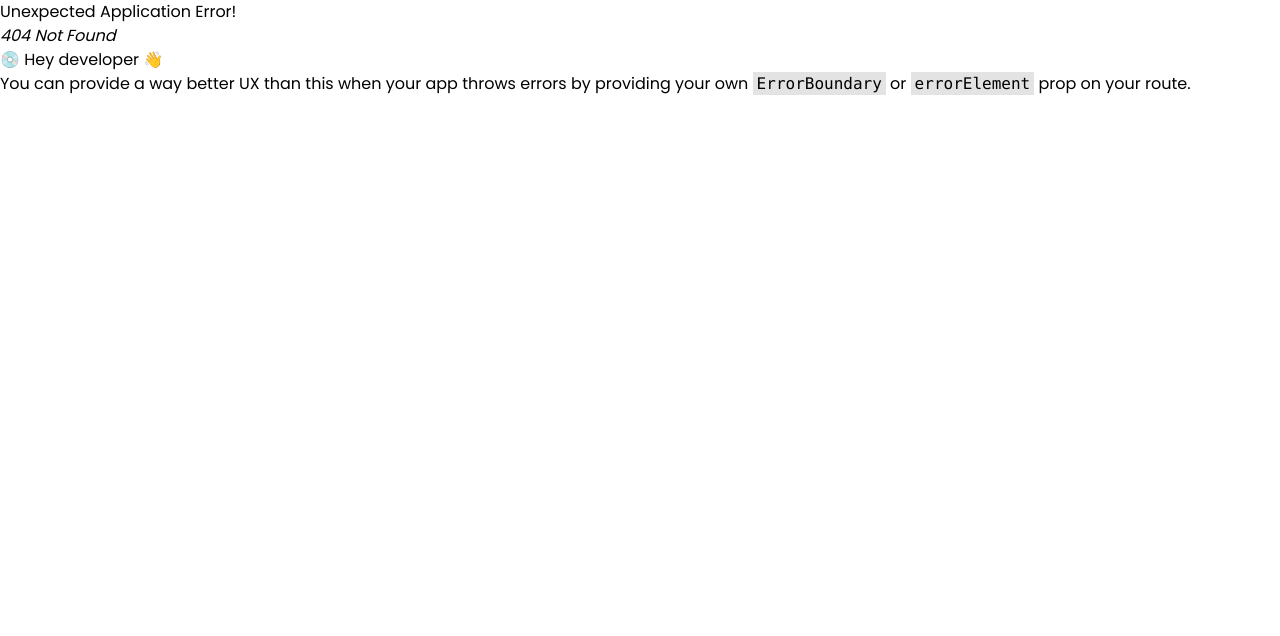
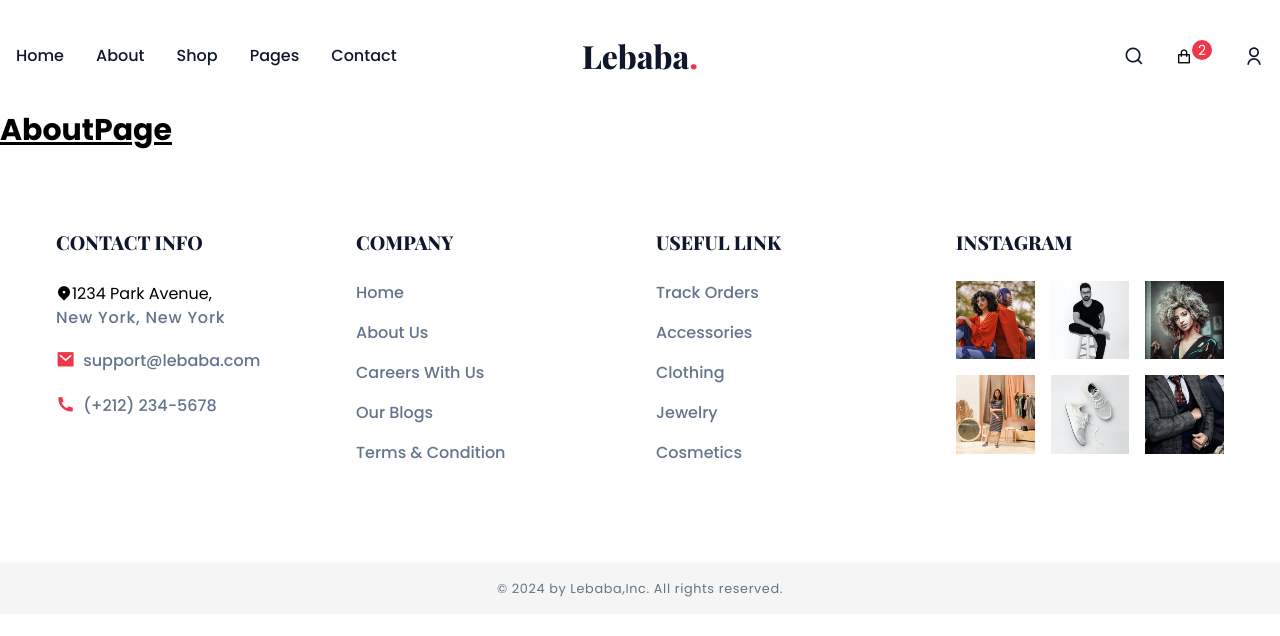
Before and after one commit to MAbdurahman/mern-lebaba-project, a React (Create React App) app in the folder frontend/: page /about in a window 1280 px wide. Before the commit this address had no page. Shown: the top 636 px of the page. Built offline with nearby package versions, Linux system fonts and the light colour scheme.

Commit message:
Add basic structure of pages, components, and sections; configure them to router

```diff
--- /dev/null
+++ b/frontend/src/components/products/SingleProductComponent.jsx
@@ -0,0 +1,9 @@
+export default function SingleProductComponent() {
+
+   return (
+      <div>
+         <h2 className='text-3xl font-bold underline'>SingleProductComponent</h2>
+      </div>
+
+   );
+}
--- a/frontend/src/layouts/FooterLayout.jsx
+++ b/frontend/src/layouts/FooterLayout.jsx
@@ -21,11 +21,9 @@ export default function FooterLayout() {
                </div>
                <p>
                   <a href="mailto:support@lebaba.com"
-                     target="_blank" className=""><span><i className="ri-mail-fill"></i></span>support@lebaba.com</a>
+                     target="_blank" rel="noreferrer"><span><i className="ri-mail-fill"></i></span>support@lebaba.com</a>
                </p>
                <p>
-
-
                   <a href="tel: 901-828-4631"><span><i className="ri-phone-fill"></i></span>(+212) 234-5678</a>
                </p>
             </div>
@@ -50,12 +48,12 @@ export default function FooterLayout() {
             <div className='footer__col'>
                <h4>INSTAGRAM</h4>
                <div className='instagram__grid'>
-                  <img src={instagramImage1} alt="instagram image" />
-                  <img src={instagramImage2} alt="instagram image" />
-                  <img src={instagramImage3} alt="instagram image" />
-                  <img src={instagramImage4} alt="instagram image" />
-                  <img src={instagramImage5} alt="instagram image" />
-                  <img src={instagramImage6} alt="instagram image" />
+                  <img src={instagramImage1} alt="instagram post" />
+                  <img src={instagramImage2} alt="instagram post" />
+                  <img src={instagramImage3} alt="instagram post" />
+                  <img src={instagramImage4} alt="instagram post" />
+                  <img src={instagramImage5} alt="instagram post" />
+                  <img src={instagramImage6} alt="instagram post" />
                </div>
             </div>
          </footer>
--- /dev/null
+++ b/frontend/src/pages/AboutPage.jsx
@@ -0,0 +1,9 @@
+export default function AboutPage() {
+
+   return (
+      <div>
+         <h2 className='text-3xl font-bold underline'>AboutPage</h2>
+      </div>
+
+   );
+}
--- /dev/null
+++ b/frontend/src/pages/CategoryPage.jsx
@@ -0,0 +1,9 @@
+export default function CategoryPage() {
+
+   return (
+      <div>
+         <h2 className='text-3xl font-bold underline'>CategoryPage</h2>
+      </div>
+
+   );
+}
--- /dev/null
+++ b/frontend/src/pages/ContactPage.jsx
@@ -0,0 +1,9 @@
+export default function ContactPage() {
+
+   return (
+      <div>
+         <h2 className='text-3xl font-bold underline'>ContactPage</h2>
+      </div>
+
+   );
+}
--- /dev/null
+++ b/frontend/src/pages/ShopPage.jsx
@@ -0,0 +1,9 @@
+export default function ShopPage() {
+
+   return (
+      <div>
+         <h2 className='text-3xl font-bold underline'>ShopPage</h2>
+      </div>
+
+   );
+}
--- /dev/null
+++ b/frontend/src/pages/SignInPage.jsx
@@ -0,0 +1,9 @@
+export default function SignInPage() {
+
+   return (
+      <div>
+         <h2 className='text-3xl font-bold underline'>SignInPage</h2>
+      </div>
+
+   );
+}
--- /dev/null
+++ b/frontend/src/pages/SignUpPage.jsx
@@ -0,0 +1,9 @@
+export default function SignUpPage() {
+
+   return (
+      <div>
+         <h2 className='text-3xl font-bold underline'>SignUpPage</h2>
+      </div>
+
+   );
+}
--- /dev/null
+++ b/frontend/src/sections/SearchSection.jsx
@@ -0,0 +1,9 @@
+export default function SearchSection() {
+
+   return (
+      <div>
+         <h2 className='text-3xl font-bold underline'>SearchSection</h2>
+      </div>
+
+   );
+}
```
Also changed, not shown: frontend/src/router/router.jsx (+40 -2 lines).
